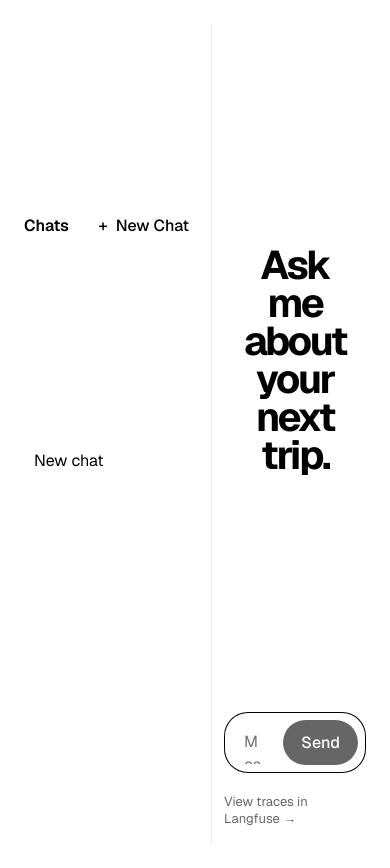
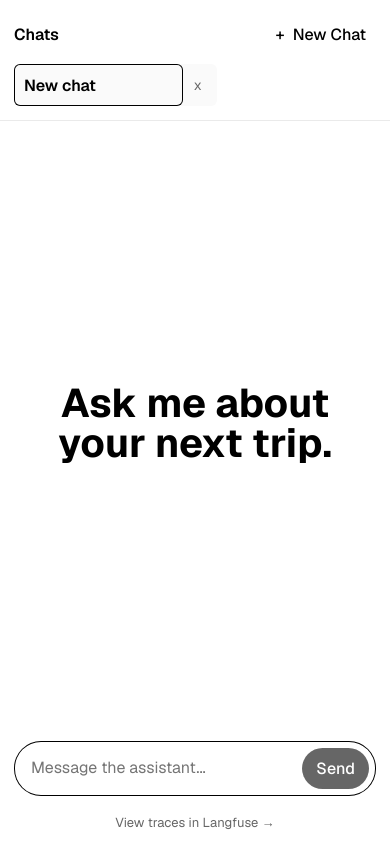
Before and after one commit to hassiebp/openhouse-demo, a Next.js app: page / in a window 390 px wide. After the commit the page ends 844 px from the top, so only its background shows below. Built offline with nearby package versions, Linux system fonts and the light colour scheme.

Commit message:
make mobile ready

```diff
--- a/app/globals.css
+++ b/app/globals.css
@@ -12,12 +12,13 @@ html {
 
 html,
 body {
+  min-height: 100%;
   max-width: 100vw;
   overflow-x: hidden;
 }
 
 body {
-  min-height: 100%;
+  min-height: 100dvh;
   display: flex;
   flex-direction: column;
   color: var(--foreground);
@@ -55,7 +56,16 @@ textarea:disabled {
 
 .page {
   display: grid;
+  width: 100%;
   min-height: 100vh;
+  min-height: 100dvh;
+  align-items: stretch;
   justify-items: center;
   padding: 24px;
 }
+
+@media (max-width: 720px) {
+  .page {
+    padding: 0;
+  }
+}
--- a/components/chat.module.css
+++ b/components/chat.module.css
@@ -1,7 +1,9 @@
 .workspace {
   display: grid;
   width: 100%;
-  min-height: calc(100vh - 48px);
+  height: calc(100vh - 48px);
+  height: calc(100dvh - 48px);
+  min-height: 0;
   grid-template-columns: 232px minmax(0, 1fr);
   gap: 32px;
   align-items: stretch;
@@ -80,6 +82,10 @@
   background: #f3f3f3;
 }
 
+.chatItem:has(.chatTab[aria-current="page"]) {
+  background: var(--surface);
+}
+
 .chatTab {
   width: 100%;
   min-height: 36px;
@@ -96,6 +102,14 @@
 
 .chatTab:hover:not(:disabled) {
   background: transparent;
+}
+
+.chatTab[aria-current="page"] {
+  box-shadow: inset 0 0 0 1px var(--foreground);
+}
+
+.chatTab[aria-current="page"] .chatTitle {
+  font-weight: 600;
 }
 
 .chatTitle {
@@ -140,8 +154,9 @@
 .shell {
   display: grid;
   width: min(100%, 760px);
-  min-height: 100%;
-  grid-template-rows: 1fr auto auto;
+  height: 100%;
+  min-height: 0;
+  grid-template-rows: minmax(0, 1fr) auto auto;
   gap: 16px;
   justify-self: center;
 }
@@ -149,11 +164,17 @@
 .messages {
   position: relative;
   display: flex;
+  min-height: 0;
   flex-direction: column;
   gap: 12px;
-  justify-content: flex-end;
+  justify-content: flex-start;
   overflow-y: auto;
   padding: 24px 0;
+}
+
+.messages::before {
+  content: "";
+  margin-top: auto;
 }
 
 .welcome {
@@ -167,8 +188,8 @@
   padding: 0 16px;
   pointer-events: none;
   animation: welcomeIn 700ms cubic-bezier(0.22, 1, 0.36, 1) both;
-  font-size: clamp(40px, 8vw, 72px);
-  letter-spacing: -0.06em;
+  font-size: 64px;
+  letter-spacing: 0;
   line-height: 0.95;
   text-align: center;
   text-wrap: balance;
@@ -234,6 +255,7 @@
 }
 
 .form textarea {
+  min-width: 0;
   max-height: 160px;
   min-height: 40px;
   resize: none;
@@ -248,6 +270,8 @@
 }
 
 .form button {
+  min-width: 74px;
+  min-height: 42px;
   border: 0;
   border-radius: 999px;
   background: var(--foreground);
@@ -279,40 +303,135 @@
   outline: none;
 }
 
-@media (max-width: 640px) {
+@media (max-width: 720px) {
   .workspace {
-    min-height: calc(100vh - 24px);
-    grid-template-columns: 188px minmax(0, 1fr);
-    gap: 12px;
+    height: 100vh;
+    height: 100dvh;
+    grid-template-columns: 1fr;
+    grid-template-rows: auto minmax(0, 1fr);
+    gap: 0;
   }
 
   .sidebar {
-    min-height: 0;
+    min-width: 0;
     grid-template-rows: auto auto;
-    border-right: 1px solid var(--border);
-    border-top: 0;
-    padding: 0 12px 0 0;
+    gap: 10px;
+    border-right: 0;
+    border-bottom: 1px solid var(--border);
+    padding: max(14px, env(safe-area-inset-top)) max(
+        14px,
+        env(safe-area-inset-right)
+      ) 12px max(14px, env(safe-area-inset-left));
+    background: var(--background);
+  }
+
+  .sidebarHeader {
+    min-width: 0;
+  }
+
+  .newChatButton {
+    min-height: 40px;
+    padding: 8px 10px;
   }
 
   .chatList {
-    flex-direction: column;
-    overflow-x: hidden;
-    overflow-y: auto;
-    padding-bottom: 0;
+    min-width: 0;
+    flex-direction: row;
+    overflow-x: auto;
+    overflow-y: hidden;
+    padding-bottom: 2px;
+    overscroll-behavior-x: contain;
+    scrollbar-width: none;
+  }
+
+  .chatList::-webkit-scrollbar {
+    display: none;
+  }
+
+  .chatItem {
+    flex: 0 0 min(52vw, 220px);
+    grid-template-columns: minmax(0, 1fr) 34px;
+    background: var(--surface);
   }
 
   .chatTab {
     width: 100%;
-    flex: 0 0 auto;
+    min-height: 42px;
     padding: 8px 10px;
   }
 
+  .deleteChatButton {
+    width: 30px;
+    height: 30px;
+    opacity: 1;
+  }
+
   .shell {
-    min-height: calc(100vh - 24px);
+    width: 100%;
+    min-height: 0;
+    padding: 0 max(14px, env(safe-area-inset-right))
+      max(12px, env(safe-area-inset-bottom))
+      max(14px, env(safe-area-inset-left));
+  }
+
+  .messages {
+    padding: 18px 0;
+  }
+
+  .welcome {
+    font-size: 40px;
+    line-height: 1;
+  }
+
+  .message {
+    max-width: 92%;
   }
 
   .form {
-    border-radius: 24px;
+    gap: 6px;
+    min-height: 54px;
+    border-radius: 27px;
+    padding: 7px;
+  }
+
+  .form textarea {
+    font-size: 16px;
+    padding: 9px 10px;
+  }
+
+  .form button {
+    min-width: 66px;
+    min-height: 40px;
+    padding: 10px 14px;
+  }
+
+  .tracesFooter {
+    padding: 2px 0 0;
+  }
+}
+
+@media (max-width: 380px) {
+  .sidebar {
+    padding-right: 12px;
+    padding-left: 12px;
+  }
+
+  .newChatButton {
+    gap: 6px;
+    font-size: 15px;
+  }
+
+  .chatItem {
+    flex-basis: 172px;
+  }
+
+  .shell {
+    padding-right: 12px;
+    padding-left: 12px;
+  }
+
+  .welcome {
+    font-size: 34px;
   }
 }
 
--- a/components/chat.tsx
+++ b/components/chat.tsx
@@ -433,7 +433,10 @@ function ChatThread({
       <form className={styles.form} onSubmit={handleSubmit}>
         <textarea
           aria-label="Message"
+          autoCapitalize="sentences"
+          autoComplete="off"
           disabled={isBusy}
+          enterKeyHint="send"
           onKeyDown={handleKeyDown}
           onChange={(event) => setInput(event.target.value)}
           placeholder="Message the assistant..."
```
